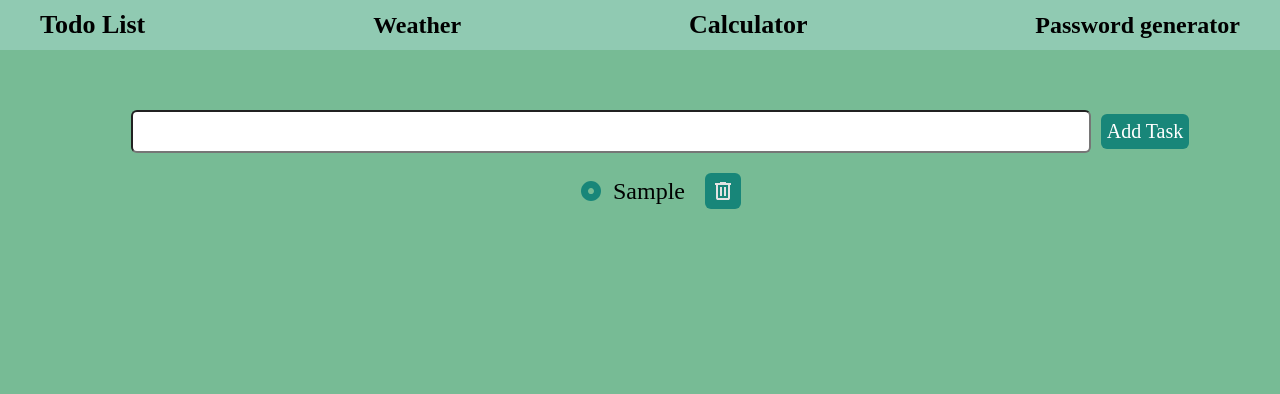
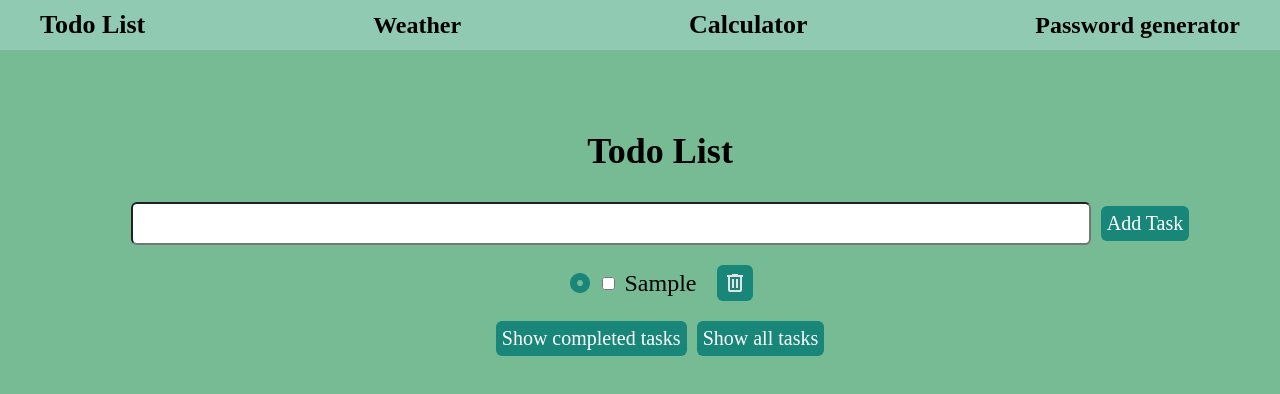
Before and after one commit to Koteykee/VueOrganizer, a Vue app: page /todolist in a window 1280 px wide. Both pictures are taken after typing "Sample" into the empty fields and a click on the button "Add Task". Shown: the top 394 px of the page. Built offline with nearby package versions, Linux system fonts and the light colour scheme; a web font is replaced by a local one.

Commit message:
TodoList Done

```diff
--- a/src/components/TodoList.vue
+++ b/src/components/TodoList.vue
@@ -1,40 +1,100 @@
 <template>
   <div class="todo-container">
+    <h2>Todo List</h2>
     <div class="todo-field">
-      <input type="text" v-model="task" maxlength="50" />
+      <input type="text" v-model="task.content" maxlength="50" class="input" />
       <button @click="addTask">Add Task</button>
     </div>
     <ul>
-      <li v-for="(task, index) in taskList" :key="index">
+      <li v-for="taskItem in filteredList" :key="taskItem.id">
         <div class="text-container">
-          <img src="../assets/icons/circle.svg" alt="." />
-          <p>{{ task }}</p>
+          <img src="../assets/icons/circle.svg" alt="*" />
+          <input type="checkbox" v-model="taskItem.isDone" class="checkbox" />
+          <p :class="{ done: taskItem.isDone }">{{ taskItem.content }}</p>
         </div>
-        <button @click="deleteTask(index)">
+        <button @click="deleteTask(taskItem.id)">
           <img src="../assets/icons/delete.svg" alt="Delete" />
         </button>
       </li>
     </ul>
+    <p v-if="taskList.length === 0">You don't have any tasks yet</p>
+    <p
+      v-if="
+        activeBtn === 'completed' &&
+        filteredList.length === 0 &&
+        taskList.length !== 0
+      "
+    >
+      You don't have any completed tasks yet
+    </p>
+    <p
+      v-if="
+        activeBtn === 'active' &&
+        filteredList.length === 0 &&
+        taskList.length !== 0
+      "
+    >
+      You don't have any active tasks yet
+    </p>
+    <div class="btns" v-show="taskList.length > 0">
+      <button
+        v-if="activeBtn === 'all' || activeBtn === 'active'"
+        @click="showCompleted"
+      >
+        Show completed tasks
+      </button>
+      <button v-if="activeBtn === 'completed'" @click="showActive">
+        Show active tasks
+      </button>
+      <button @click="showAll">Show all tasks</button>
+    </div>
   </div>
 </template>
 
 <script setup>
-import { ref } from "vue";
+import { ref, computed } from "vue";
 
-const task = ref("");
+const task = ref({ content: "" });
 const taskList = ref([]);
 
 const addTask = () => {
-  if (task.value.trim() === "") return;
+  if (task.value.content.trim() === "") return;
 
-  taskList.value.push(task.value);
-  task.value = "";
+  taskList.value.push({
+    id: Date.now(),
+    content: task.value.content.trim(),
+    isDone: false,
+  });
+
+  task.value.content = "";
 };
 
-const deleteTask = (index) => {
-  taskList.value = taskList.value.filter(
-    (task, indexTask) => index !== indexTask
-  );
+const deleteTask = (id) => {
+  taskList.value = taskList.value.filter((task) => task.id !== id);
+};
+
+const activeBtn = ref("all");
+
+const filteredList = computed(() => {
+  if (activeBtn.value === "completed") {
+    return taskList.value.filter((task) => task.isDone);
+  }
+  if (activeBtn.value === "active") {
+    return taskList.value.filter((task) => !task.isDone);
+  }
+  return taskList.value;
+});
+
+const showCompleted = () => {
+  activeBtn.value = "completed";
+};
+
+const showActive = () => {
+  activeBtn.value = "active";
+};
+
+const showAll = () => {
+  activeBtn.value = "all";
 };
 </script>
 
@@ -72,11 +132,15 @@ li {
   gap: 10px;
 }
 
-input {
+.input {
   width: 80%;
   font-size: 24px;
   padding: 6px;
   border-radius: 6px;
+}
+
+h2 {
+  margin: 20px;
 }
 
 button {
@@ -100,4 +164,19 @@ button:active {
   transform: scale(0.98);
   background-color: rgb(14, 113, 131);
 }
+
+.btns {
+  display: flex;
+  align-items: center;
+  gap: 10px;
+}
+
+.done {
+  text-decoration-line: line-through;
+  text-decoration-color: #e49561;
+}
+
+.checkbox {
+  accent-color: #e49561;
+}
 </style>
```
